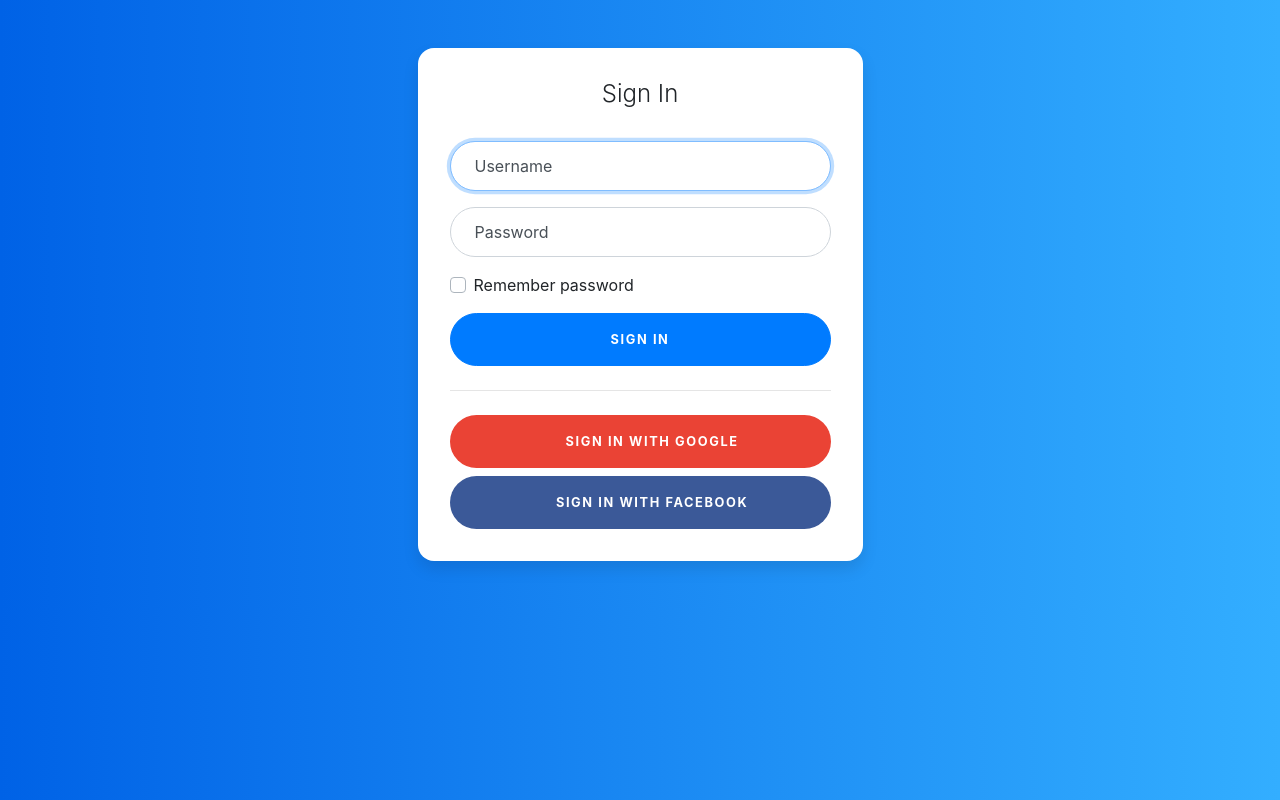
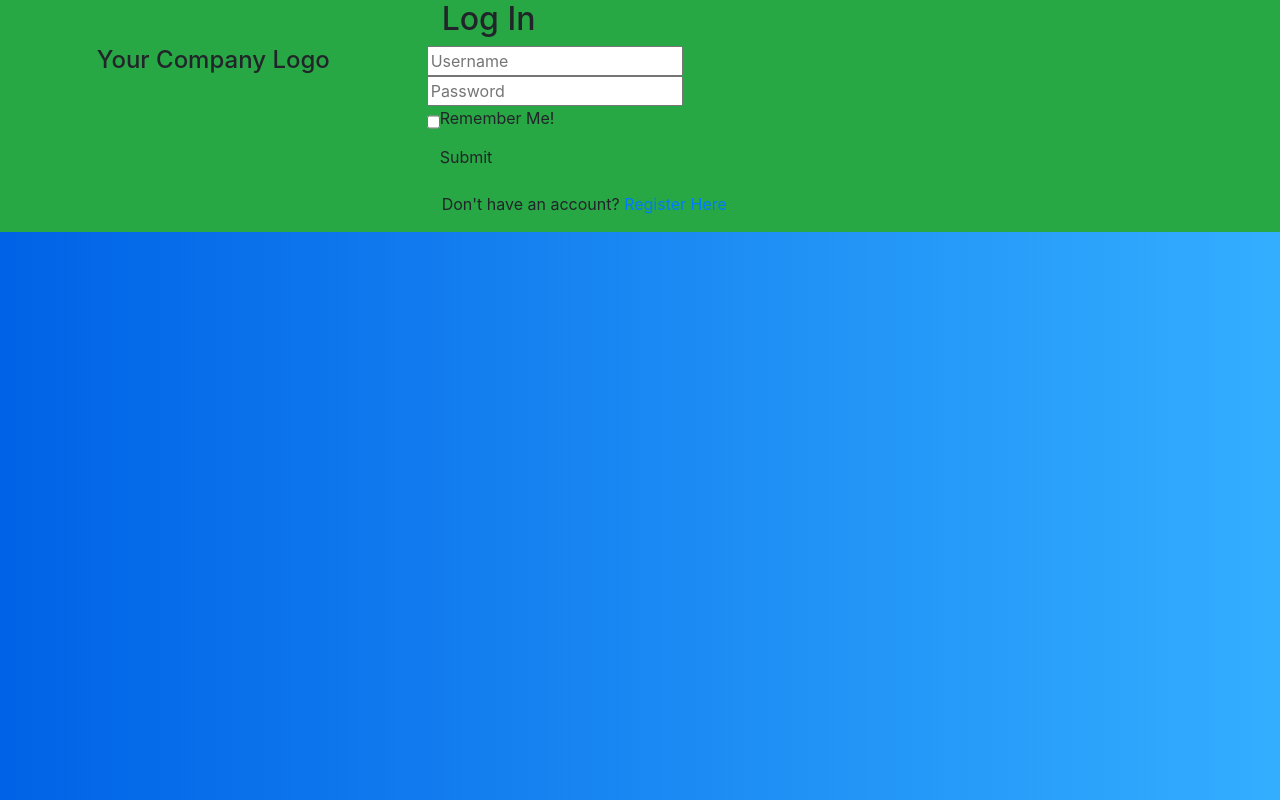
Before and after one commit to fadhil-riyanto/sosial-media, a PHP site: page / in a window 1280 px wide. Run offline with PHP 8.4, Linux system fonts and the light colour scheme; some web fonts are replaced.

Commit message:
edit login style

```diff
--- a/index.php
+++ b/index.php
@@ -46,33 +46,44 @@
 </head>
 
 <body>
-  <div class="container">
+
+
+    <!-- Main Content -->
+    <div class="container-fluid">
+        <div class="row main-content bg-success text-center">
+            <div class="col-md-4 text-center company__info">
+                <span class="company__logo">
+                    <h2><span class="fa fa-android"></span></h2>
+                </span>
+                <h4 class="company_title">Your Company Logo</h4>
+            </div>
+            <div class="col-md-8 col-xs-12 col-sm-12 login_form ">
+                <div class="container-fluid">
                     <div class="row">
-      <div class="col-sm-9 col-md-7 col-lg-5 mx-auto">
-        <div class="card card-signin my-5">
-          <div class="card-body">
-            <h5 class="card-title text-center">Sign In</h5>
-            <form class="form-signin" action="includes/login_auth.php" method="post">
-              <div class="form-label-group">
-
-                <input type="text" id="username" class="form-control" name="username" placeholder="Username" required autofocus>
-                <label for="username">Username</label>
+                        <h2>Log In</h2>
                     </div>
-
-              <div class="form-label-group">
-                <input type="password" id="inputPassword" class="form-control" name="password"placeholder="Password" required>
-                <label for="inputPassword">Password</label>
+                    <div class="row">
+                        <form control="" class="form-group" action="includes/login_auth.php" method="post">
+                            <div class="row">
+                                <input type="text" name="username" id="username" class="form__input"
+                                    placeholder="Username">
                             </div>
-
-              <div class="custom-control custom-checkbox mb-3">
-                <input type="checkbox" class="custom-control-input" id="customCheck1">
-                <label class="custom-control-label" for="customCheck1">Remember password</label>
+                            <div class="row">
+                                <!-- <span class="fa fa-lock"></span> -->
+                                <input type="password" name="password" id="password" class="form__input"
+                                    placeholder="Password">
                             </div>
-              <button class="btn btn-lg btn-primary btn-block text-uppercase" type="submit">Sign in</button>
-              <hr class="my-4">
-              <button class="btn btn-lg btn-google btn-block text-uppercase" type="submit"><i class="fab fa-google mr-2"></i> Sign in with Google</button>
-              <button class="btn btn-lg btn-facebook btn-block text-uppercase" type="submit"><i class="fab fa-facebook-f mr-2"></i> Sign in with Facebook</button>
+                            <div class="row">
+                                <input type="checkbox" name="remember_me" id="remember_me" class="">
+                                <label for="remember_me">Remember Me!</label>
+                            </div>
+                            <div class="row">
+                                <input type="submit" value="Submit" class="btn">
+                            </div>
                         </form>
+                    </div>
+                    <div class="row">
+                        <p>Don't have an account? <a href="#">Register Here</a></p>
                     </div>
                 </div>
             </div>
```
Lines whose indentation alone changed are shown as unchanged.
